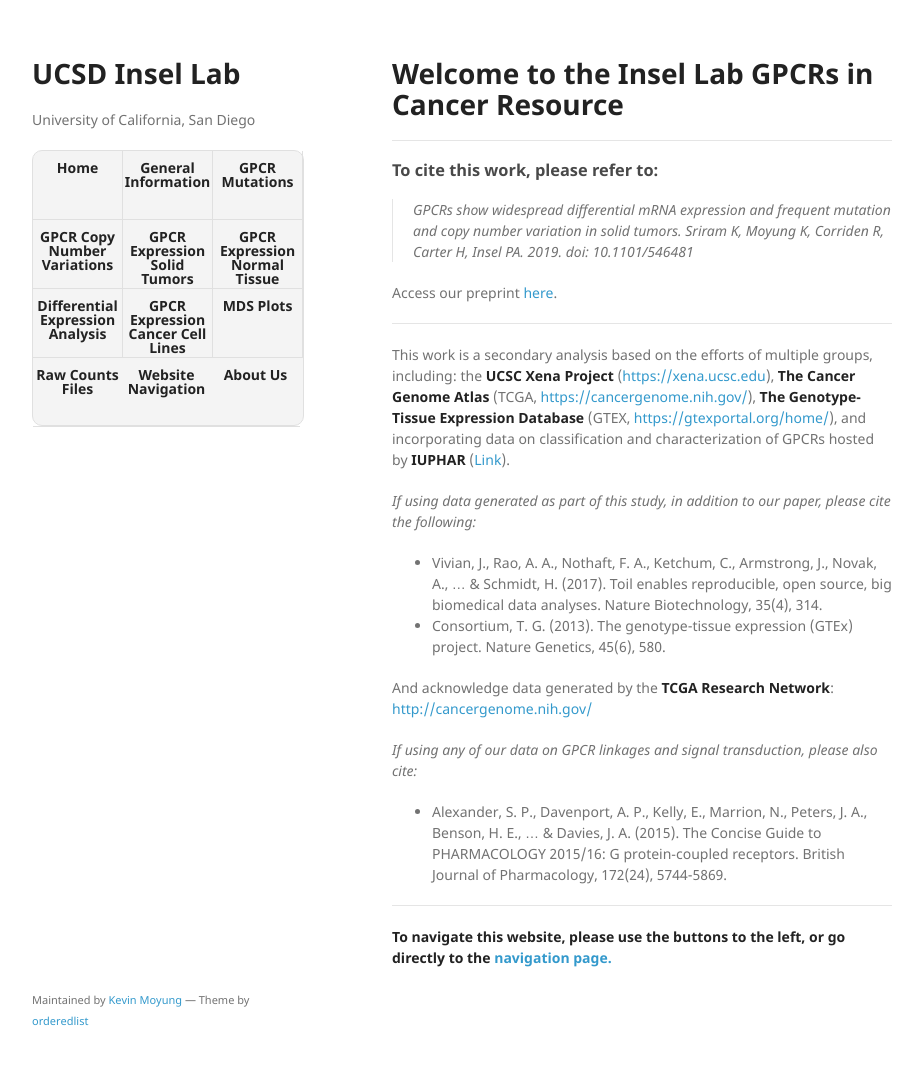
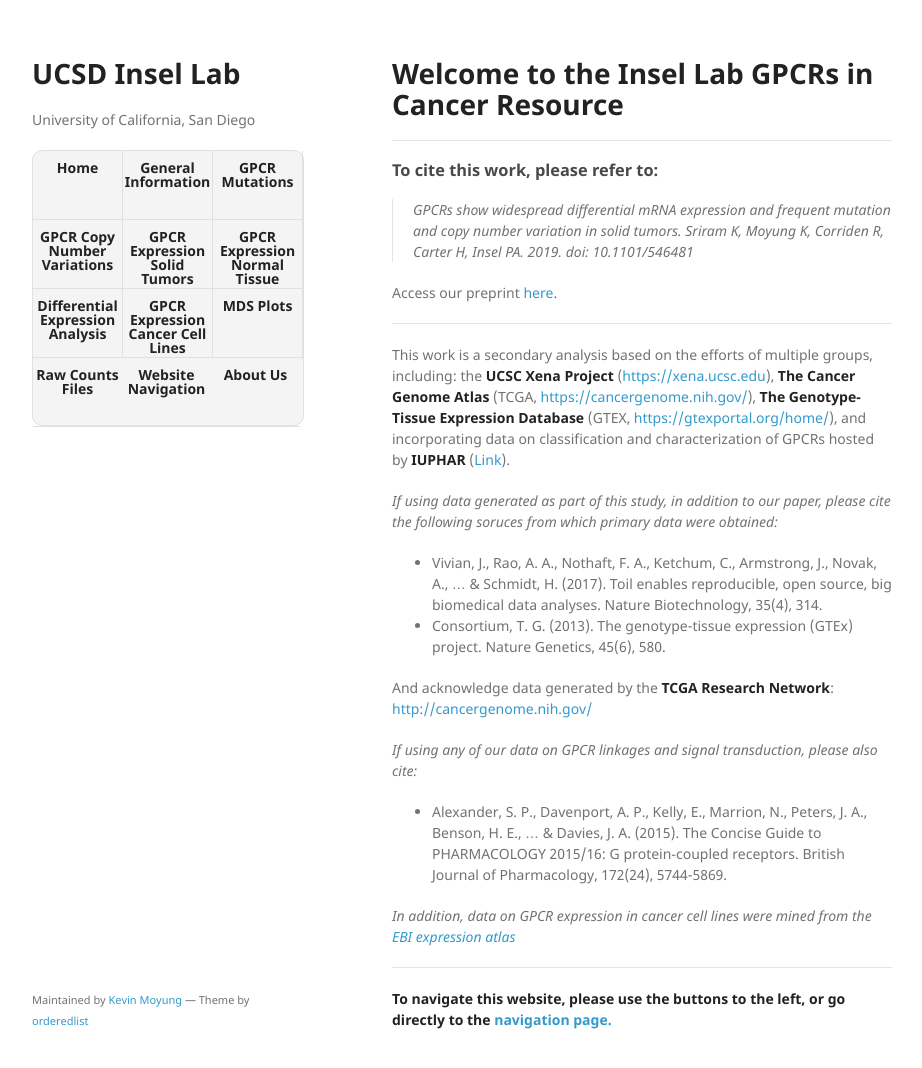
Before and after one commit to insellab/insellab.github.io, a Jekyll site: the page built from index.md, in a window 1280 px wide and 1100 px high. Shown: the top 1068 px of the window, without its empty margins (178-1100 px from the left). Built offline with Jekyll 4.4.1, drawn with Linux system fonts in a browser that asks for light colours; our own code applies the rules of GitHub Pages for plain Markdown files.

Commit message:
Update index.md

```diff
--- a/index.md
+++ b/index.md
@@ -18,7 +18,7 @@ Access our preprint [here](https://www.biorxiv.org/content/10.1101/546481v1).
 
 This work is a secondary analysis based on the efforts of multiple groups, including: the **UCSC Xena Project** ([https://xena.ucsc.edu](https://xena.ucsc.edu)), **The Cancer Genome Atlas** (TCGA, [https://cancergenome.nih.gov/](https://cancergenome.nih.gov/)), **The Genotype-Tissue Expression Database** (GTEX, [https://gtexportal.org/home/](https://gtexportal.org/home/)), and incorporating data on classification and characterization of GPCRs hosted by **IUPHAR** ([Link](http://www.guidetopharmacology.org/GRAC/ReceptorFamiliesForward?type=GPCR)).
 
-*If using data generated as part of this study, in addition to our paper, please cite the following:*
+*If using data generated as part of this study, in addition to our paper, please cite the following soruces from which primary data were obtained:*
 
 * Vivian, J., Rao, A. A., Nothaft, F. A., Ketchum, C., Armstrong, J., Novak, A., ... & Schmidt, H. (2017). Toil enables reproducible, open   source, big biomedical data analyses. Nature Biotechnology, 35(4), 314.
 * Consortium, T. G. (2013). The genotype-tissue expression (GTEx) project. Nature Genetics, 45(6), 580.
@@ -29,6 +29,9 @@ And acknowledge data generated by the **TCGA Research Network**: [http://cancerg
 
 * Alexander, S. P., Davenport, A. P., Kelly, E., Marrion, N., Peters, J. A., Benson, H. E., ... & Davies, J. A. (2015). The Concise Guide   to PHARMACOLOGY 2015/16: G protein‐coupled receptors. British Journal of Pharmacology, 172(24), 5744-5869.
 
+
+*In addition, data on GPCR expression in cancer cell lines were mined from the [EBI expression atlas](https://www.ebi.ac.uk/gxa/home)*
+
 * * *
 
 **To navigate this website, please use the buttons to the left, or go directly to the [navigation page.](https://insellab.github.io/navigation)**
```
